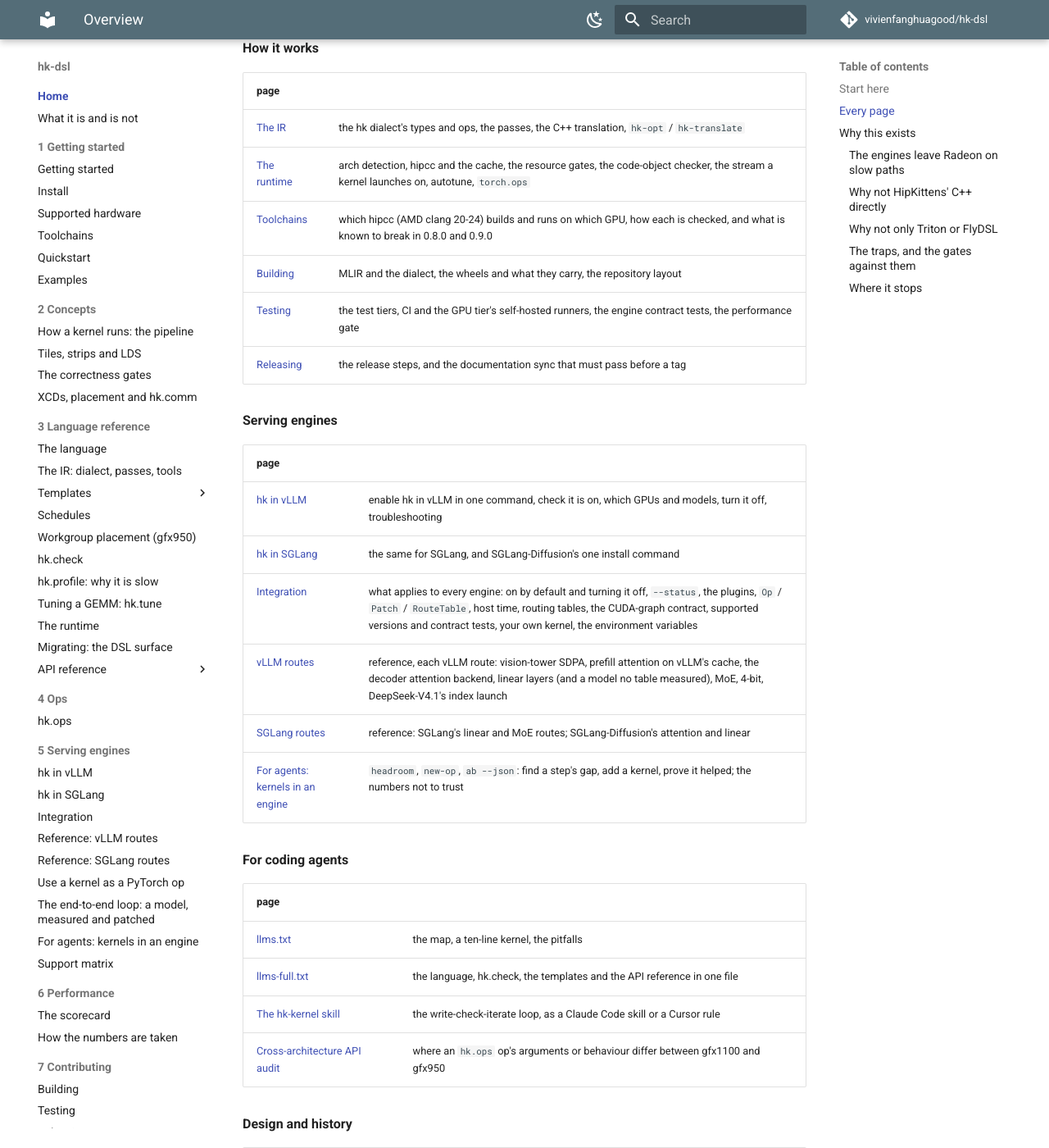
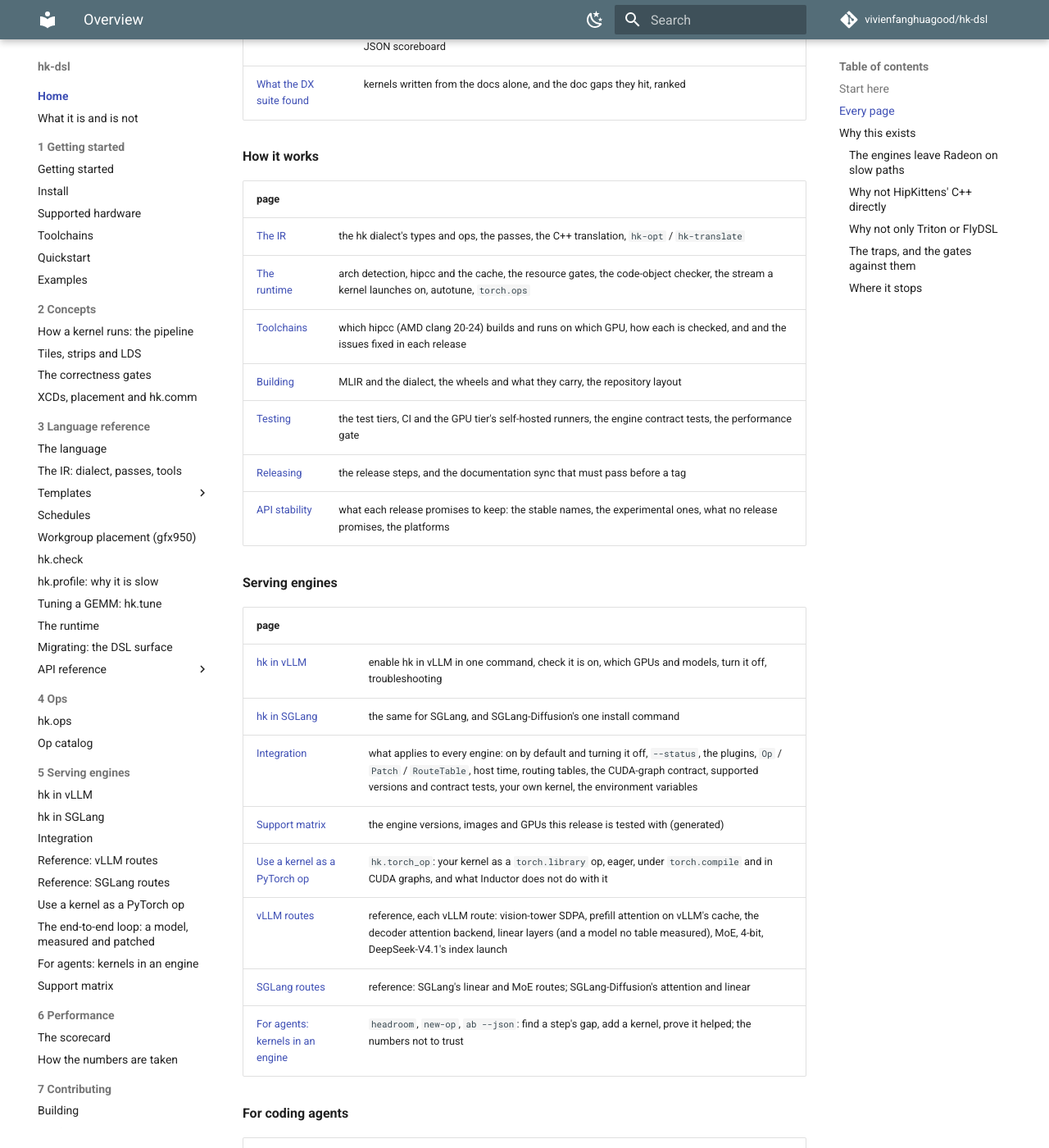
Before and after one commit to vivienfanghuagood/hk-dsl, an MkDocs documentation site: the page built from docs/README.md, in a window 1280 px wide and 1400 px high, scrolled down 2905 px. Shown: the whole window at 82% size. Built offline with MkDocs 1.6.1 and Material for MkDocs 9.7.7, drawn with Linux system fonts in a browser that asks for light colours; comment, search, counter and statistics services are not loaded; some of the changed text lies outside the part shown.

Commit message:
docs(index): the landing page links every page in the nav; the op catalog is in the nav
Co-Authored-By: Claude <noreply@anthropic.com>

```diff
--- a/docs/README.md
+++ b/docs/README.md
@@ -56,8 +56,10 @@ Coding agents: start from [llms.txt](../llms.txt) and the
 | [Tiles, strips and LDS](tiles-and-strips.md) | register tiles, register strips, LDS tiles and vectors: which one a kernel wants, and what the passes do for LDS |
 | [The correctness gates](correctness-gates.md) | the tile-level traps that give no diagnostic, and the gate that stops each, by stage |
 | [XCDs, placement and hk.comm](xcds-and-comm.md) | gfx950's eight L2s: placement, and hand-offs between XCDs and GPUs |
+| [Workgroup placement](placement.md) | `placement=` on gfx950: when it pays, `"auto"` or a fixed placement, checking it, what it measured, turning it off |
 | [The language](language.md) | kernels and parameters, tiles and strips, operators, memory, control flow, `hk.comm` between XCDs and GPUs, workgroup placement, namespaces, `@hk.func`, errors, limits |
 | [Migrating: the DSL surface](migrating.md) | the deprecated spellings and their replacements, `tools/surface/migrate.py`, and the rule that keeps a migrated kernel byte-identical: bind inline loads to locals in the old argument order |
+| [Op catalog](ops.md) | every kernel family `hk.ops` ships: the GPUs it runs on, what it takes, the engine routes that call it and its tests (generated) |
 | [API reference](api/README.md) | every public name's signature and docstring, generated by `scripts/gen_api_docs.py`, with what is newer than the 0.9.7 wheel marked |
 | [Examples](examples.md) | which GPUs each runs on; eleven kernels written from scratch in the order they introduce the language, from a vector add to flash attention; two built from templates; two about gfx950's XCDs (`hk.comm`, placement); `validate.py` |
 
@@ -79,10 +81,11 @@ Coding agents: start from [llms.txt](../llms.txt) and the
 |---|---|
 | [The IR](ir.md) | the hk dialect's types and ops, the passes, the C++ translation, `hk-opt` / `hk-translate` |
 | [The runtime](runtime.md) | arch detection, hipcc and the cache, the resource gates, the code-object checker, the stream a kernel launches on, autotune, `torch.ops` |
-| [Toolchains](toolchains.md) | which hipcc (AMD clang 20-24) builds and runs on which GPU, how each is checked, and what is known to break in 0.8.0 and 0.9.0 |
+| [Toolchains](toolchains.md) | which hipcc (AMD clang 20-24) builds and runs on which GPU, how each is checked, and and the issues fixed in each release |
 | [Building](building.md) | MLIR and the dialect, the wheels and what they carry, the repository layout |
 | [Testing](testing.md) | the test tiers, CI and the GPU tier's self-hosted runners, the engine contract tests, the performance gate |
 | [Releasing](releasing.md) | the release steps, and the documentation sync that must pass before a tag |
+| [API stability](stability.md) | what each release promises to keep: the stable names, the experimental ones, what no release promises, the platforms |
 
 **Serving engines**
 
@@ -91,6 +94,8 @@ Coding agents: start from [llms.txt](../llms.txt) and the
 | [hk in vLLM](vllm.md) | enable hk in vLLM in one command, check it is on, which GPUs and models, turn it off, troubleshooting |
 | [hk in SGLang](sglang.md) | the same for SGLang, and SGLang-Diffusion's one install command |
 | [Integration](integration.md) | what applies to every engine: on by default and turning it off, `--status`, the plugins, `Op` / `Patch` / `RouteTable`, host time, routing tables, the CUDA-graph contract, supported versions and contract tests, your own kernel, the environment variables |
+| [Support matrix](support-matrix.md) | the engine versions, images and GPUs this release is tested with (generated) |
+| [Use a kernel as a PyTorch op](torch-ops.md) | `hk.torch_op`: your kernel as a `torch.library` op, eager, under `torch.compile` and in CUDA graphs, and what Inductor does not do with it |
 | [vLLM routes](vllm-routes.md) | reference, each vLLM route: vision-tower SDPA, prefill attention on vLLM's cache, the decoder attention backend, linear layers (and a model no table measured), MoE, 4-bit, DeepSeek-V4.1's index launch |
 | [SGLang routes](sglang-routes.md) | reference: SGLang's linear and MoE routes; SGLang-Diffusion's attention and linear |
 | [For agents: kernels in an engine](agents.md) | `headroom`, `new-op`, `ab --json`: find a step's gap, add a kernel, prove it helped; the numbers not to trust |
--- a/mkdocs.yml
+++ b/mkdocs.yml
@@ -122,6 +122,7 @@ nav:
           - hk.target: api/hk.target.md
   - 4 Ops:
       - hk.ops: api/hk.ops.md
+      - Op catalog: ops.md
   - 5 Serving engines:
       - hk in vLLM: vllm.md
       - hk in SGLang: sglang.md
```
